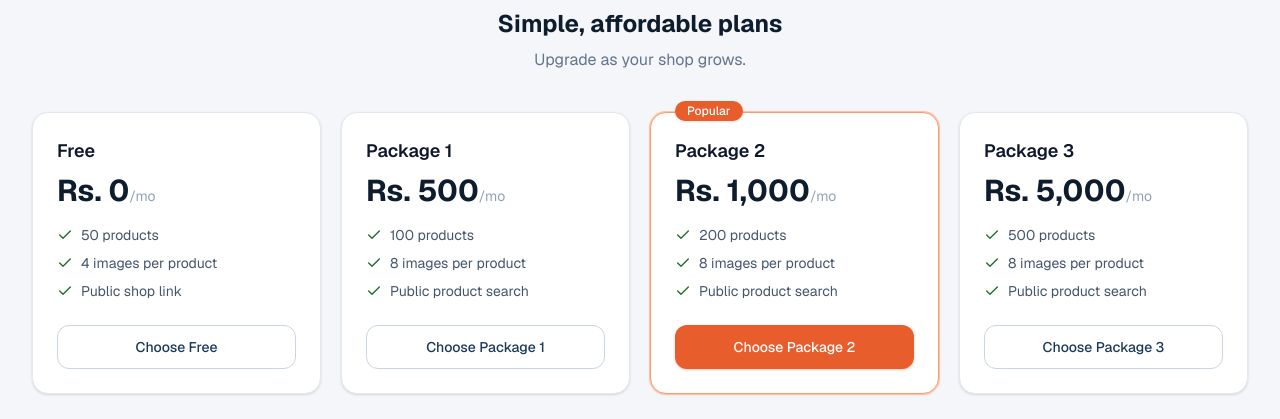
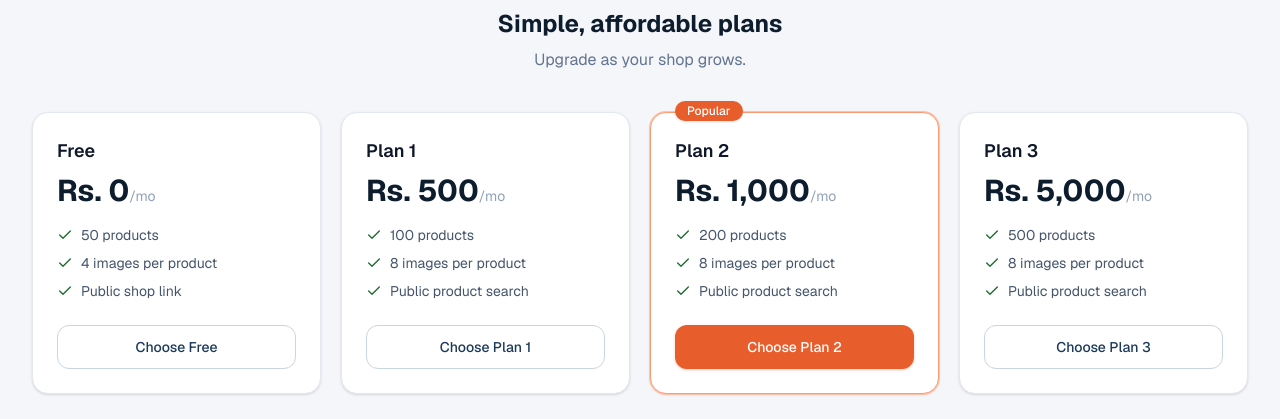
Before and after one commit to talhahassan0005/Bazarnagar, a Next.js app in the folder frontend/: page / in a window 1280 px wide. Shown: the part 1840-2259 px from the top of the page. Built offline with nearby package versions, Linux system fonts and the light colour scheme; no server answers.

Commit message:
Rename subscription plans from "Package N" to "Plan N"

```diff
--- a/frontend/src/app/(public)/how-it-works/page.tsx
+++ b/frontend/src/app/(public)/how-it-works/page.tsx
@@ -100,7 +100,7 @@ const FEATURES = [
 const FAQS = [
   {
     q: "Is Bazaarnagar free to use?",
-    a: "Yes. The Free plan lets you list up to 50 products with 4 images each. Paid packages (Package 1, 2 and 3) unlock more products — up to 100, 200 or 500 — with up to 8 images per product.",
+    a: "Yes. The Free plan lets you list up to 50 products with 4 images each. Paid plans (Plan 1, 2 and 3) unlock more products — up to 100, 200 or 500 — with up to 8 images per product.",
   },
   {
     q: "Do I need a website or technical skills?",
@@ -120,7 +120,7 @@ const FAQS = [
   },
   {
     q: "What are Boosted / Featured products?",
-    a: "Boosting pays to promote a specific product for 7, 15 or 30 days. Boosted products sort first in search results and your shop catalog, and show a ★ Featured badge. Available on Package 1, 2 and 3.",
+    a: "Boosting pays to promote a specific product for 7, 15 or 30 days. Boosted products sort first in search results and your shop catalog, and show a ★ Featured badge. Available on Plan 1, 2 and 3.",
   },
   {
     q: "Why do I see ads on my shop page?",
--- a/frontend/src/lib/constants.ts
+++ b/frontend/src/lib/constants.ts
@@ -16,7 +16,7 @@ export const PLANS: Record<PlanId, Plan> = {
   },
   basic: {
     id: "basic",
-    name: "Package 1",
+    name: "Plan 1",
     price: 500,
     productLimit: 100,
     imageLimit: 8,
@@ -25,7 +25,7 @@ export const PLANS: Record<PlanId, Plan> = {
   },
   growth: {
     id: "growth",
-    name: "Package 2",
+    name: "Plan 2",
     price: 1000,
     productLimit: 200,
     imageLimit: 8,
@@ -34,7 +34,7 @@ export const PLANS: Record<PlanId, Plan> = {
   },
   pro: {
     id: "pro",
-    name: "Package 3",
+    name: "Plan 3",
     price: 5000,
     productLimit: 500,
     imageLimit: 8,
```
Also changed, not shown: 1 other file (tests, documents, lock files or other folders).
